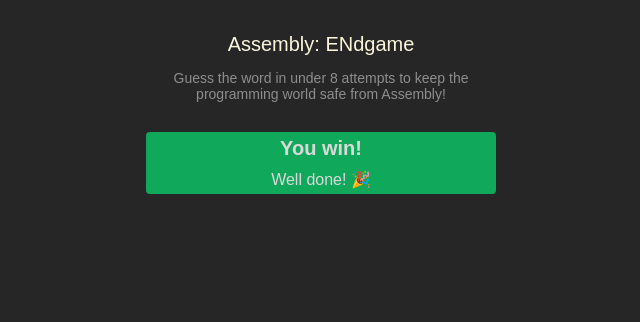
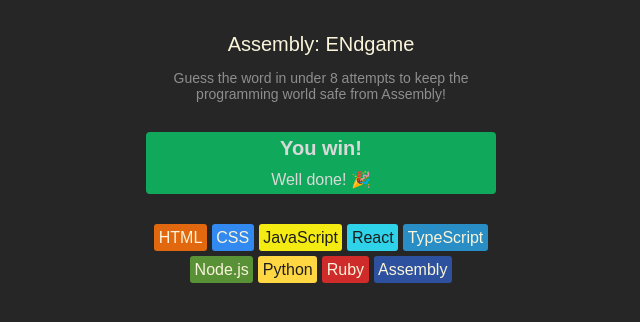
Before and after one commit to Halcyon666/react-daily-learn, a React (Vite) app: page / in a window 1280 px wide. Shown: the top 322 px of the page, without its empty margins (319-959 px from the left). Built offline with nearby package versions, Linux system fonts and the light colour scheme.

Commit message:
languages in assembly endgame

```diff
--- a/src/assembly endgame/App.tsx
+++ b/src/assembly endgame/App.tsx
@@ -1,4 +1,5 @@
 import "./index.css";
+import { languages } from "./languages";
 
 export default function AssemblyEndgame() {
   return (
@@ -14,6 +15,20 @@
         <h2>You win!</h2>
         <p>Well done! 🎉</p>
       </section>
+      <section className="language-chips">
+        {languages.map((language) => (
+          <span
+            key={language.name}
+            className="chip"
+            style={{
+              backgroundColor: language.backgroundColor,
+              color: language.color,
+            }}
+          >
+            {language.name}
+          </span>
+        ))}
+      </section>
     </main>
   );
 }
--- a/src/assembly endgame/index.css
+++ b/src/assembly endgame/index.css
@@ -46,5 +46,19 @@
 
 section.game-status>p {
     margin: 5px;
+}
 
+section.language-chips {
+    display: flex;
+    /* make languages wrap */
+    flex-wrap: wrap;
+    gap: 5px;
+    justify-content: center;
+    /* this center all content following header > p */
+    max-width: 350px;
 }
+
+span.chip {
+    border-radius: 3px;
+    padding: 4.5px;
+}
--- /dev/null
+++ b/src/assembly endgame/languages.ts
@@ -0,0 +1,47 @@
+export const languages = [
+    {
+        name: "HTML",
+        backgroundColor: "#E2680F",
+        color: "#F9F4DA",
+    },
+    {
+        name: "CSS",
+        backgroundColor: "#328AF1",
+        color: "#F9F4DA",
+    },
+    {
+        name: "JavaScript",
+        backgroundColor: "#F4EB13",
+        color: "#1E1E1E",
+    },
+    {
+        name: "React",
+        backgroundColor: "#2ED3E9",
+        color: "#1E1E1E",
+    },
+    {
+        name: "TypeScript",
+        backgroundColor: "#298EC6",
+        color: "#F9F4DA",
+    },
+    {
+        name: "Node.js",
+        backgroundColor: "#599137",
+        color: "#F9F4DA",
+    },
+    {
+        name: "Python",
+        backgroundColor: "#FFD742",
+        color: "#1E1E1E",
+    },
+    {
+        name: "Ruby",
+        backgroundColor: "#D02B2B",
+        color: "#F9F4DA",
+    },
+    {
+        name: "Assembly",
+        backgroundColor: "#2D519F",
+        color: "#F9F4DA",
+    },
+]
```
